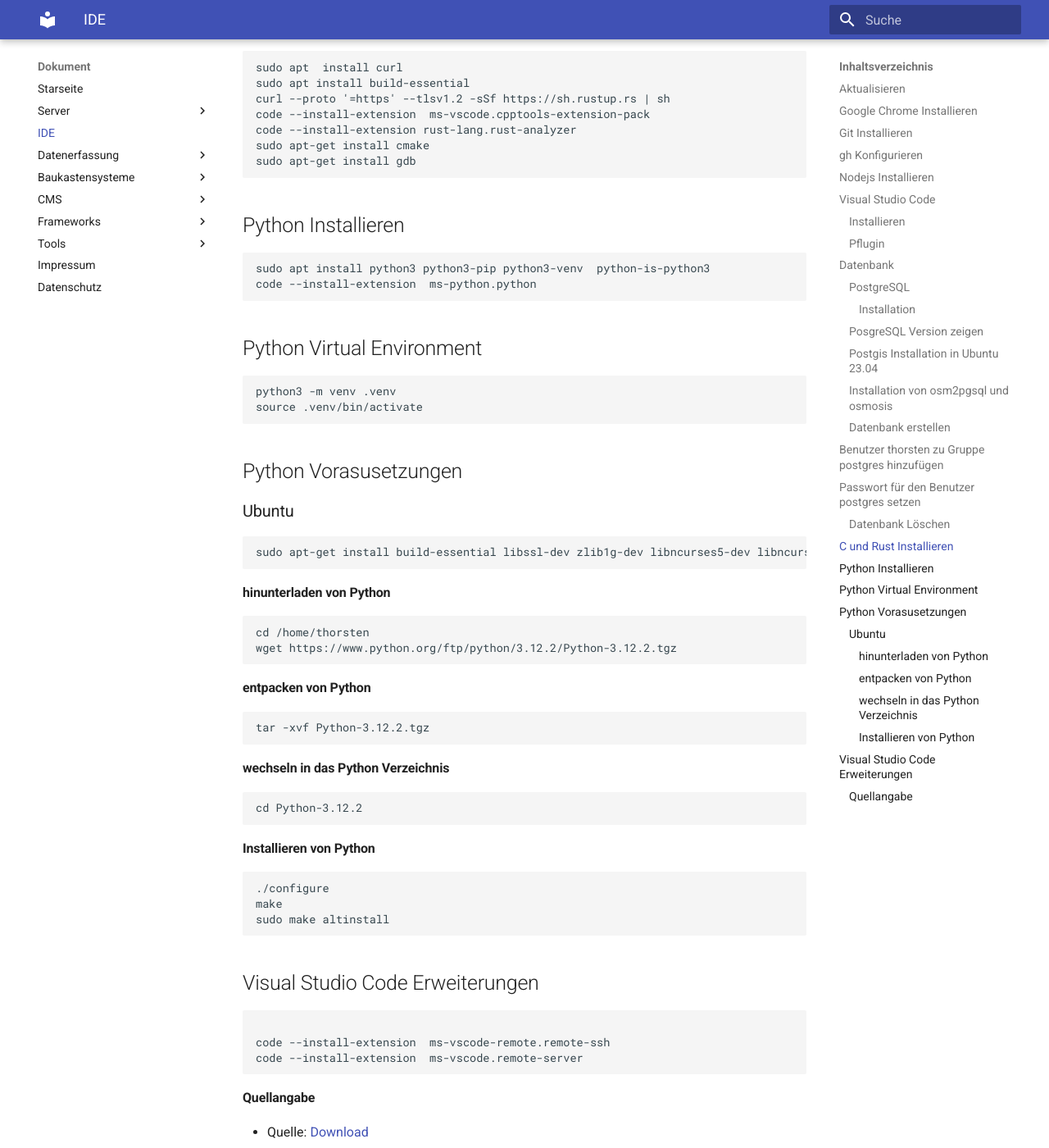
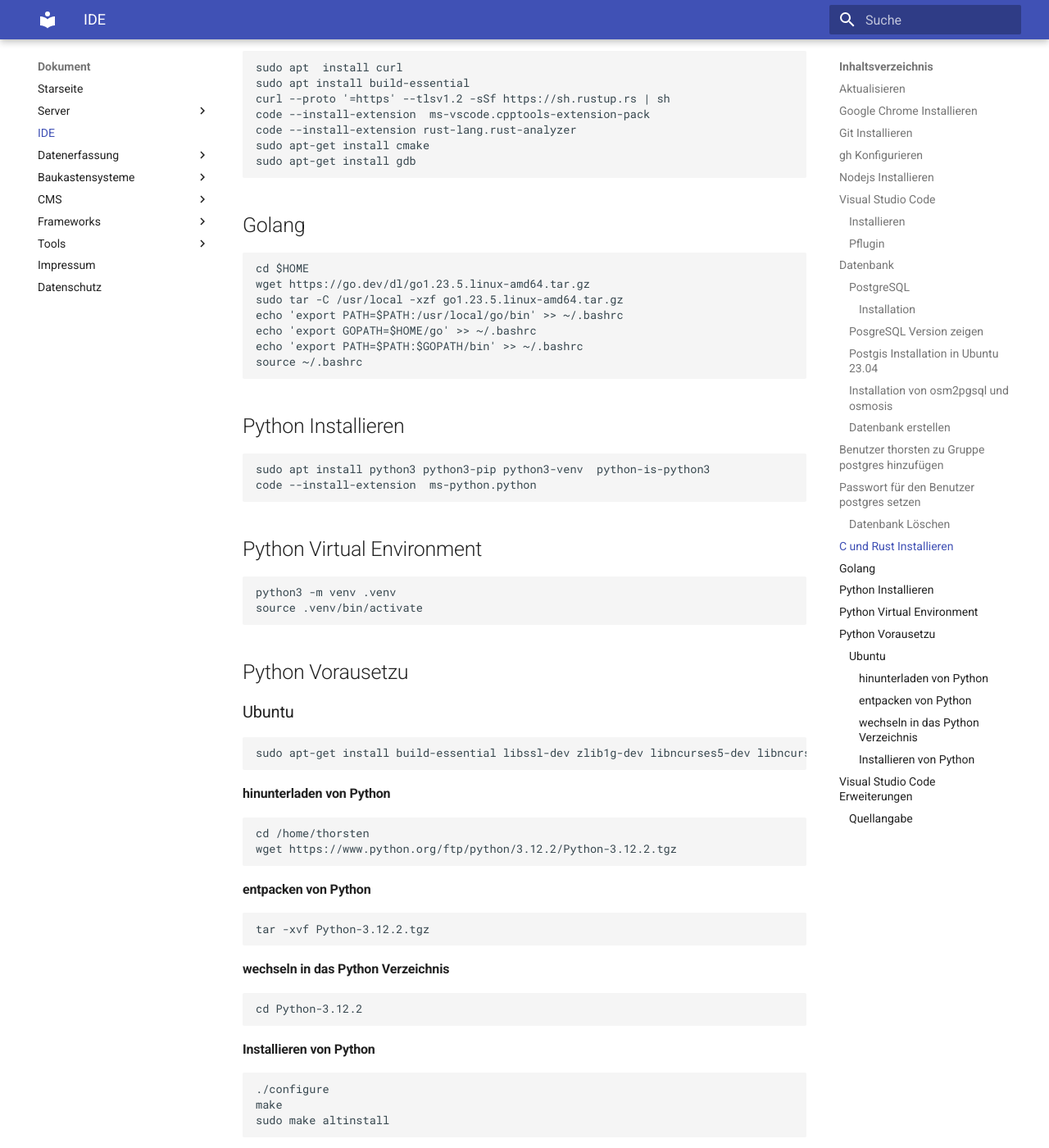
Before and after one commit to thorstenkloehn/dokument, an MkDocs documentation site: the page built from docs/IDE/index.md, in a window 1280 px wide and 1400 px high, scrolled down 3165 px. Shown: the whole window at 82% size. Built offline with MkDocs 1.6.1 and Material for MkDocs 9.7.7, drawn with Linux system fonts in a browser that asks for light colours.

Commit message:
thorsten

````diff
--- a/docs/IDE/index.md
+++ b/docs/IDE/index.md
@@ -129,7 +129,16 @@
 sudo apt-get install cmake
 sudo apt-get install gdb
 ```
-
+## Golang
+```
+cd $HOME
+wget https://go.dev/dl/go1.23.5.linux-amd64.tar.gz
+sudo tar -C /usr/local -xzf go1.23.5.linux-amd64.tar.gz
+echo 'export PATH=$PATH:/usr/local/go/bin' >> ~/.bashrc
+echo 'export GOPATH=$HOME/go' >> ~/.bashrc
+echo 'export PATH=$PATH:$GOPATH/bin' >> ~/.bashrc
+source ~/.bashrc
+```
 ## Python Installieren
 ```bash
 sudo apt install python3 python3-pip python3-venv  python-is-python3
@@ -141,7 +150,7 @@
 source .venv/bin/activate
 ```
 
-## Python Vorasusetzungen
+## Python Vorausetzu
 ### Ubuntu
 ```bash
 sudo apt-get install build-essential libssl-dev zlib1g-dev libncurses5-dev libncursesw5-dev libreadline-dev libsqlite3-dev  libgdbm-dev libdb5.3-dev libbz2-dev libexpat1-dev liblzma-dev tk-dev libffi-dev uuid-dev#
````
